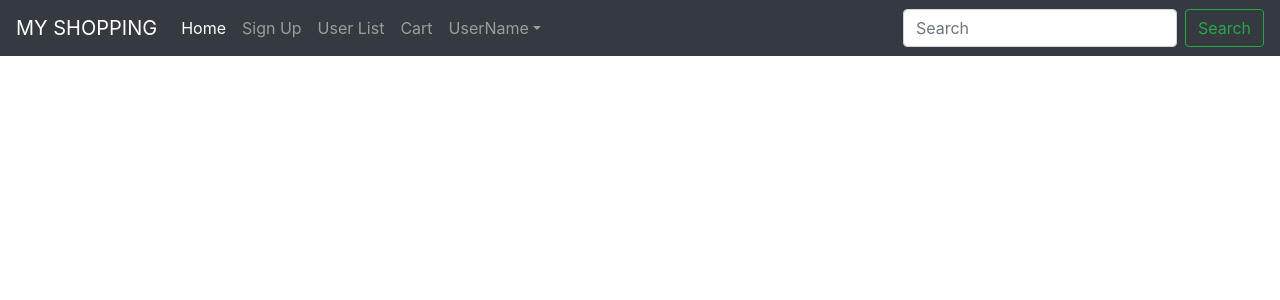
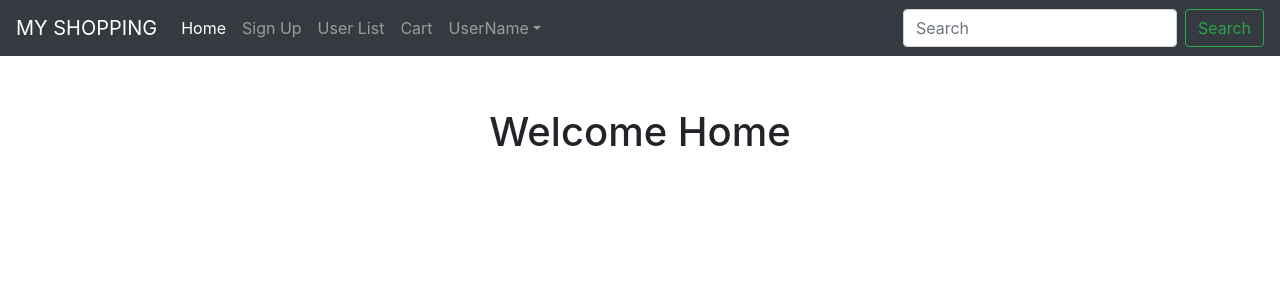
Before and after one commit to niteshsinghal/ecommerce, an Angular app: page / in a window 1280 px wide. Shown: the top 300 px of the page. Built offline with nearby package versions, Linux system fonts and the light colour scheme.

Commit message:
changes updated

```diff
--- a/src/app/app.component.html
+++ b/src/app/app.component.html
@@ -5,10 +5,10 @@
     <span class="navbar-toggler-icon"></span>
   </button>
   <div class="collapse navbar-collapse" id="navbarTogglerDemo01">
-    <a class="navbar-brand" href="#">MY SHOPPING</a>
+    <a class="navbar-brand" routerLink="./">MY SHOPPING</a>
     <ul class="navbar-nav mr-auto mt-2 mt-lg-0">
       <li class="nav-item active">
-        <a class="nav-link" href="#">Home
+        <a class="nav-link" routerLink="./home">Home
           <span class="sr-only">(current)</span>
         </a>
       </li>
--- a/src/app/app.module.ts
+++ b/src/app/app.module.ts
@@ -10,6 +10,7 @@ import { UserListComponent } from "./user-list/user-list.component";
 import { CartComponent } from "./cart/cart.component";
 import { FormsModule, ReactiveFormsModule } from "@angular/forms";
 import { FieldErrorDisplayComponent } from "./field-error-display/field-error-display.component";
+import { HomeComponent } from './home/home.component';
 
 @NgModule({
   declarations: [
@@ -18,7 +19,9 @@ import { FieldErrorDisplayComponent } from "./field-error-display/field-error-di
     UserListComponent,
     CartComponent,
 
-    FieldErrorDisplayComponent
+    FieldErrorDisplayComponent,
+
+    HomeComponent
   ],
   imports: [
     BrowserModule,
--- /dev/null
+++ b/src/app/home/home.component.html
@@ -0,0 +1,3 @@
+<div class="home">
+  <h1>Welcome Home</h1>
+</div>
--- /dev/null
+++ b/src/app/home/home.component.ts
@@ -0,0 +1,11 @@
+import { Component, OnInit } from "@angular/core";
+
+@Component({
+  selector: "app-home",
+  templateUrl: "./home.component.html"
+})
+export class HomeComponent implements OnInit {
+  constructor() {}
+
+  ngOnInit() {}
+}
--- a/src/styles.css
+++ b/src/styles.css
@@ -6,6 +6,10 @@
   margin-left: 5px;
   top: 7px;
 }
+.home {
+  padding: 3rem 1.5rem;
+  text-align: center;
+}
 .container {
   margin-top: 60px;
 }
```
Also changed, not shown: src/app/app-routing.module.ts (+13 -11 lines).
